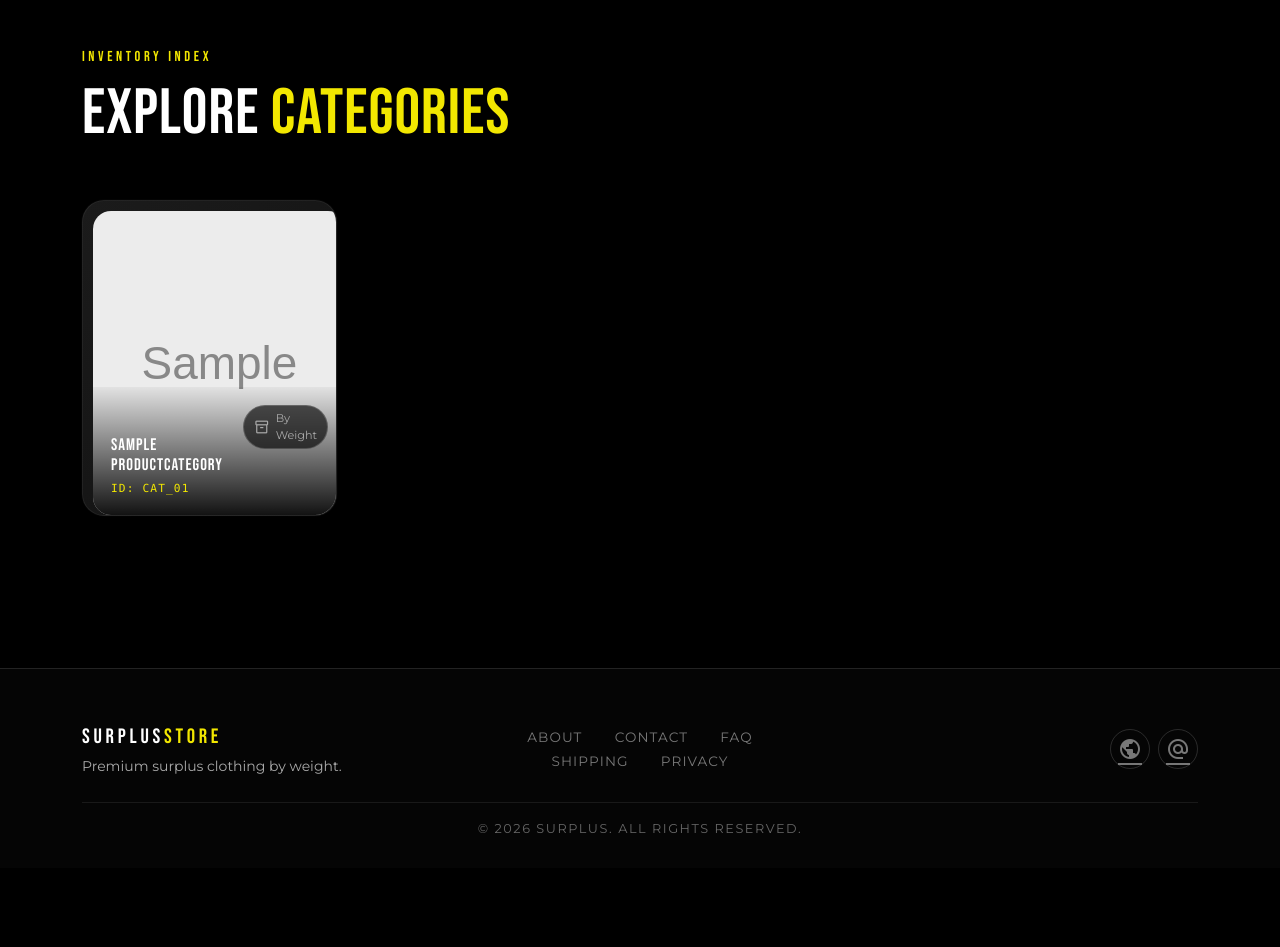
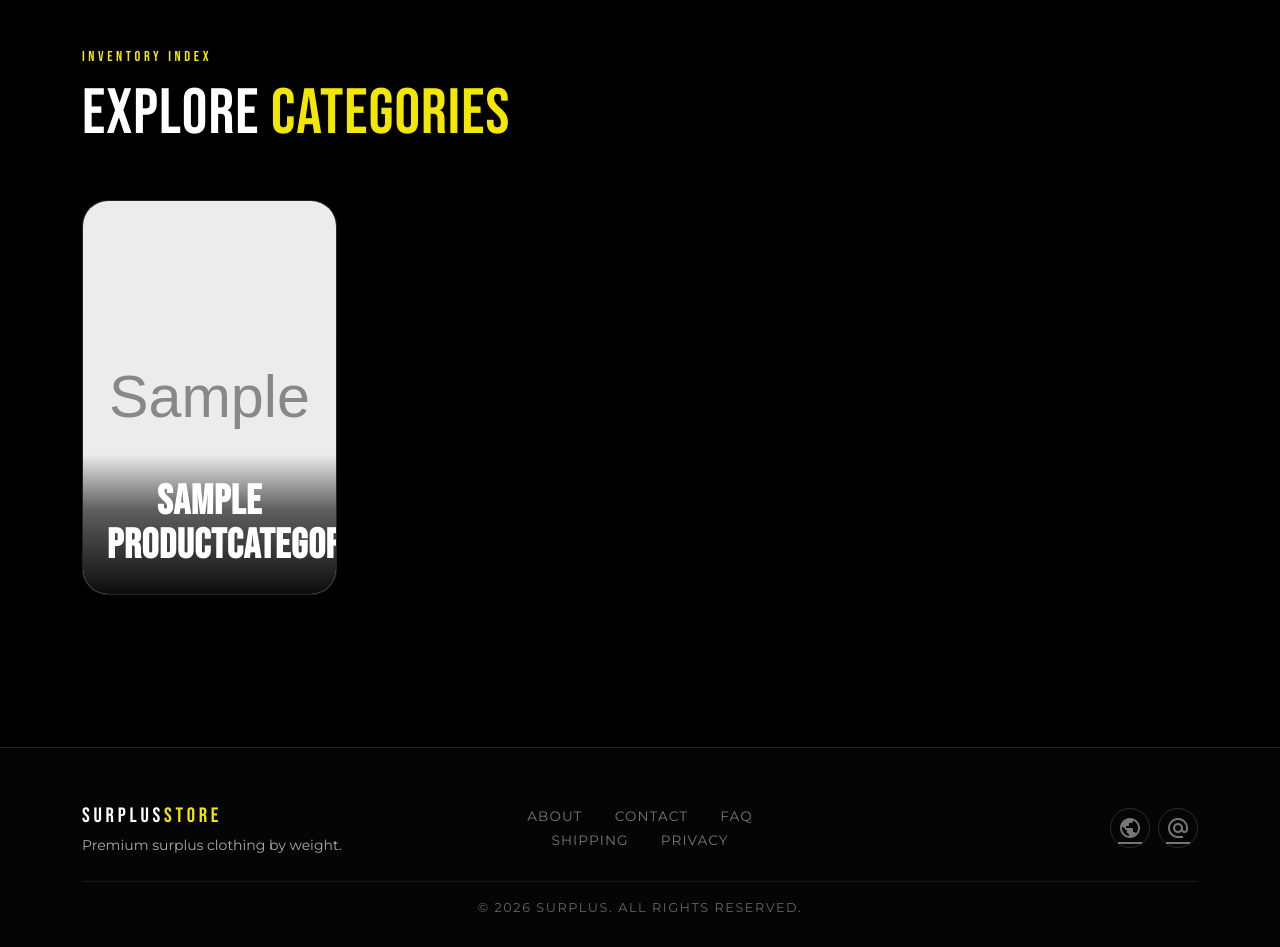
Before and after one commit to samsimon665/Surplus_store_project, a Django app: page /catalog/categories/ in a window 1280 px wide. Shown: the part 164-1111 px from the top of the page. Before the commit the page ends 997 px from the top, so only its background shows below. Run offline with Django 5.2, Linux system fonts and the light colour scheme; a user stored in the database is signed in; tables that the repository leaves empty hold one stand-in row (values such as "Sample post"); grey boxes marked "Sample" are stand-in pictures.

Commit message:
subcategory fixed

```diff
--- a/apps/adminpanel/forms/subcategory_forms.py
+++ b/apps/adminpanel/forms/subcategory_forms.py
@@ -42,9 +42,10 @@ class SubCategoryForm(forms.ModelForm):
             }),
 
             "image": forms.FileInput(attrs={
-                "class": "absolute inset-0 cursor-pointer opacity-0",
+                "class": "absolute inset-0 z-10 w-full h-full cursor-pointer opacity-0",
                 "accept": "image/*"
             }),
+
 
             "is_active": forms.CheckboxInput(attrs={
                 "class": "sr-only peer"
--- a/templates/catalog/categories.html
+++ b/templates/catalog/categories.html
@@ -162,7 +162,7 @@
         /* CATEGORY CARDS */
         .cat-card {
             background: radial-gradient(circle at top left, #1b1b1b, var(--color-surface-soft));
-            border-radius: 22px;
+            border-radius: 26px;
             border: 1px solid rgba(255, 255, 255, 0.06);
             position: relative;
             overflow: hidden;
@@ -194,10 +194,8 @@
         .cat-img-wrap {
             position: relative;
             width: 100%;
-            padding-bottom: 120%;
+            padding-bottom: 155%;
             overflow: hidden;
-            border-radius: 18px;
-            margin: 10px 10px 0;
             background: #050505;
         }
 
@@ -219,61 +217,70 @@
         .cat-overlay {
             position: absolute;
             inset: auto 0 0 0;
-            padding: 18px 18px 16px;
-            background: linear-gradient(to top, rgba(0, 0, 0, 0.92), transparent 105%);
+            padding: 26px 24px 26px;
+            background: linear-gradient(to top, rgba(0, 0, 0, 0.95), rgba(0, 0, 0, 0.6) 60%, transparent 100%);
+            display: block;
+            /* changed from flex for full width title */
+            z-index: 20;
+            transition: transform 0.5s cubic-bezier(0.19, 1, 0.22, 1);
+        }
+
+        .cat-card:hover .cat-overlay {
+            transform: translateY(-48px);
+            /* Moves up to make room for CTA bar */
+        }
+
+        .cat-title-block {
+            width: 100%;
             display: flex;
-            justify-content: space-between;
-            align-items: flex-end;
-            gap: 10px;
+            justify-content: center;
         }
 
         .cat-title-block h3 {
-            font-size: 1.05rem;
-            margin-bottom: 2px;
+            width: 100%;
+            text-align: center;
+            font-size: 2.6rem;
+            font-weight: 700;
+            letter-spacing: 0.02em;
+            line-height: 1.05;
         }
+
+
 
         .cat-title-block small {
             font-size: 0.7rem;
             letter-spacing: 0.1em;
+            opacity: 0.8;
         }
 
-        .cat-btn {
+
+
+        /* NEW FULL-WIDTH CTA BAR */
+        .cat-cta-bar {
+            position: absolute;
+            bottom: 0;
+            left: 0;
+            right: 0;
+            height: 56px;
             background: var(--color-accent);
             color: #000;
-            width: 42px;
-            height: 42px;
-            border-radius: 999px;
-            display: inline-flex;
+            display: flex;
             align-items: center;
             justify-content: center;
-            font-weight: bold;
-            opacity: 0;
-            transform: translateX(10px) translateY(4px);
-            transition: all 0.3s ease;
-            box-shadow: 0 10px 25px rgba(242, 231, 0, 0.45);
-            text-decoration: none;
+            font-family: var(--font-display);
+            font-size: 1.4rem;
+            letter-spacing: 0.18em;
+            font-weight: 600;
+            transform: translateY(101%);
+            transition: transform 0.5s cubic-bezier(0.19, 1, 0.22, 1);
+            z-index: 10;
         }
 
-        .cat-card:hover .cat-btn {
-            opacity: 1;
-            transform: translateX(0) translateY(0);
+        .cat-card:hover .cat-cta-bar {
+            transform: translateY(0);
         }
 
-        .cat-btn span {
-            font-size: 1.4rem;
-        }
 
-        .cat-meta-pill {
-            display: inline-flex;
-            align-items: center;
-            gap: 6px;
-            padding: 4px 10px;
-            border-radius: 999px;
-            border: 1px solid rgba(255, 255, 255, 0.18);
-            font-size: 0.7rem;
-            color: var(--color-text-muted);
-            background: rgba(0, 0, 0, 0.65);
-        }
 
         /* EMPTY STATE & FOOTER */
         .empty-state {
@@ -402,26 +409,16 @@
                             <div class="cat-overlay">
                                 <div class="cat-title-block">
                                     <h3 class="text-white mb-0">{{ category.name }}</h3>
-                                    <small class="text-accent font-monospace">
-                                        ID: CAT_{{ forloop.counter|stringformat:"02d" }}
-                                    </small>
-                                </div>
-
-                                <div class="d-flex flex-column align-items-end gap-2">
-                                    <div class="cat-meta-pill">
-                                        <span class="material-symbols-outlined" style="font-size:1rem;"
-                                            aria-hidden="true">inventory_2</span>
-                                        <span>By Weight</span>
-                                    </div>
-
-                                    <a href="{% url 'catalog:subcategory_list' category.slug %}" class="cat-btn"
-                                        aria-label="View {{ category.name }} subcategories">
-                                        <span class="material-symbols-outlined" aria-hidden="true">
-                                            arrow_forward
-                                        </span>
-                                    </a>
+                                    <!-- Optional small text if needed in future -->
                                 </div>
                             </div>
+
+                            <!-- NEW CTA BAR -->
+                            <a href="{% url 'catalog:subcategory_list' category.slug %}" class="cat-cta-bar"
+                                aria-label="View {{ category.name }} subcategories">
+                                EXPLORE CATEGORY
+                            </a>
+
 
                         </div>
                     </div>
```
Also changed, not shown: static/js/image_cropper_exact.js (+18 -8 lines), templates/adminpanel/categories/category_form.html (+6 -3 lines), templates/adminpanel/subcategories/subcategory_form.html (+31 -23 lines), media/categories/cropped_5wGEHAn.jpg (added), media/categories/cropped_AD61usA.jpg (added), media/categories/cropped_NcFP8m8.jpg (added), media/categories/cropped_QSZaO19.jpg (added), media/categories/cropped_TDIlYfs.jpg (added), media/categories/cropped_ZnzLadH.jpg (added), media/categories/cropped_ZqpZHdv.jpg (added), media/categories/cropped_dmS103M.jpg (added), media/categories/cropped_fUFvjDQ.jpg (added), media/categories/cropped_h3OrWek.jpg (added), media/categories/cropped_i7pRzGW.jpg (added), 2 more files.
